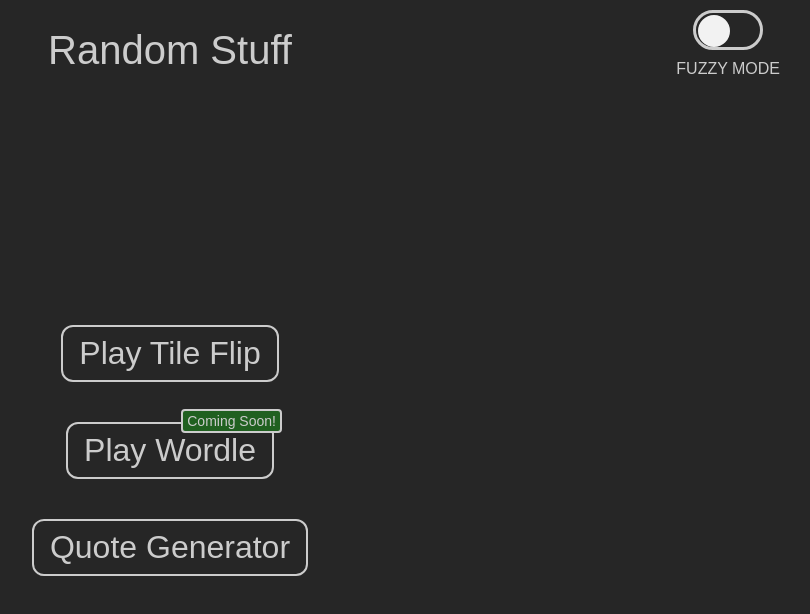
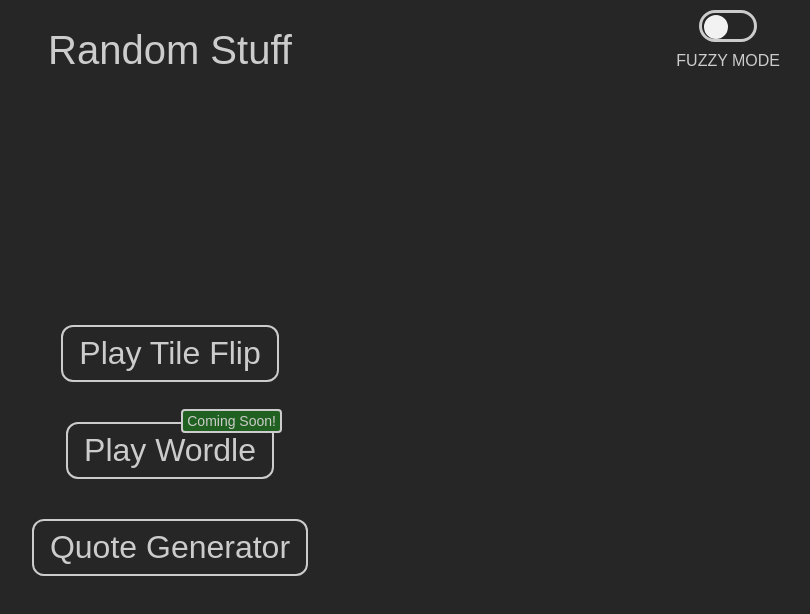
Before and after one commit to kray67/random-stuff, a React (Vite) app: page / in a window 1280 px wide. Shown: the top 614 px of the page, without its empty margins (470-1280 px from the left). Built offline with nearby package versions, Linux system fonts and the light colour scheme.

Commit message:
added css custom variables to toggle component

```diff
--- a/src/styles/components/common/Toggle.scss
+++ b/src/styles/components/common/Toggle.scss
@@ -12,8 +12,12 @@
     }
 
     .toggle-outer {
-        width: 70px;
-        height: 40px;
+        --outer-height: 32px;
+        --iner-width: calc(var(--outer-height) - 8px);
+        --spacing: 2px;
+
+        width: calc(var(--outer-height)*1.8);
+        height: var(--outer-height);
         position: relative;
         border-radius: 1000px;
         cursor: pointer;
@@ -23,10 +27,10 @@
 
         .toggle-inner {
             position: absolute;
-            top: 2px;
-            left: calc(0% + 2px);
-            width: 32px;
-            height: 32px;
+            top: var(--spacing);
+            left: calc(0% + var(--spacing));
+            width: var(--iner-width);
+            height: var(--iner-width);
             border-radius: 100%;
             background-color: var(--clr-light-accent);
             border: 3px solid var(--clr-light-accent);
@@ -37,7 +41,7 @@
             background-color: var(--clr-disabled);
 
             .toggle-inner {
-                left: calc(100% - 34px);
+                left: calc(100% - var(--iner-width) - var(--spacing));
             }
         }
     }
```
